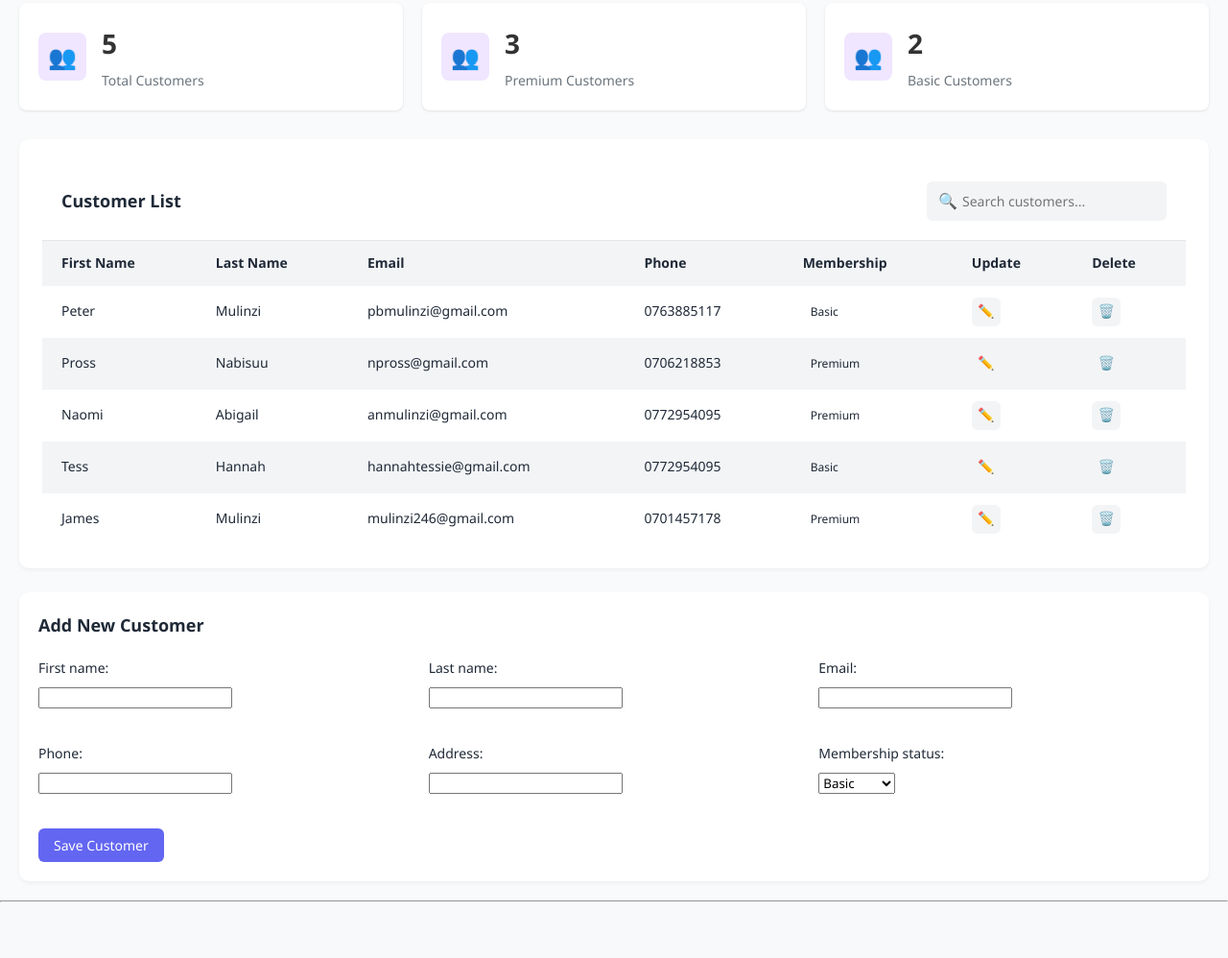
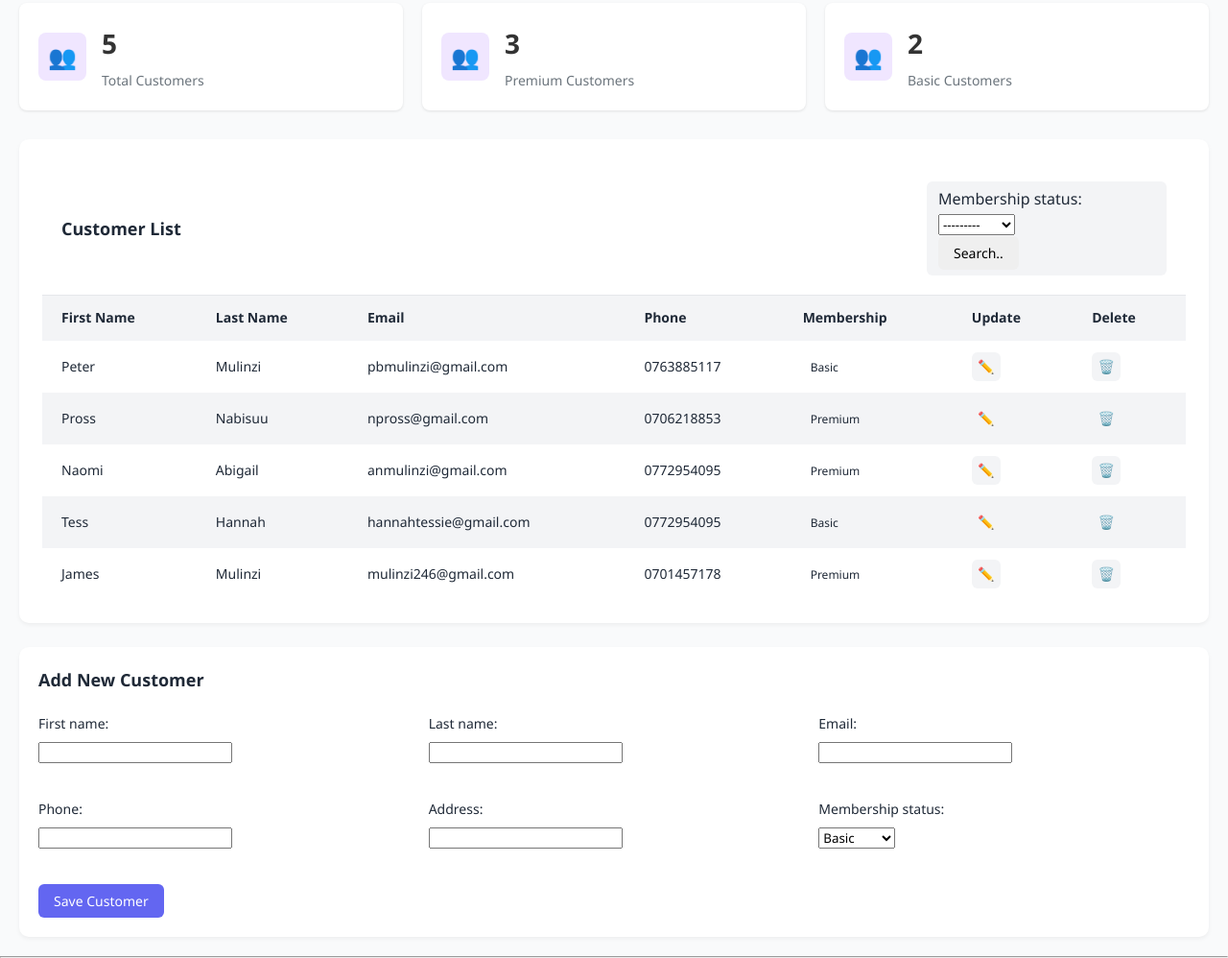
Before and after one commit to pbmulinzi/Pierre_CMS, a Django app: page / in a window 1280 px wide. Shown: the part 141-1139 px from the top of the page at 96% size. Before the commit the page ends 1081 px from the top, so only its background shows below. Run offline with Django 5.2, Linux system fonts and the light colour scheme; data comes from the database, SQL or seed files in the repository.

Commit message:
changing the filter format

```diff
--- a/pierre_CMS_App/filters.py
+++ b/pierre_CMS_App/filters.py
@@ -6,8 +6,6 @@
 from .models import *
 
 class CustomerFilter(django_filters.FilterSet):
-    first_name = CharFilter(field_name= 'first_name', lookup_expr='icontains')
-    # icontains = ignore case sensitivity!
     class Meta:
         model = Customer
-        fields = ['first_name', 'last_name', 'phone', 'email', 'address', 'membership_status']
+        fields = ['membership_status']
--- a/pierre_CMS_App/templates/pierre_CMS_App/dashboardPage.html
+++ b/pierre_CMS_App/templates/pierre_CMS_App/dashboardPage.html
@@ -39,8 +39,11 @@
         <div class="card-header">
             <h2 class="card-title">Customer List</h2>
             <div class="search-box">
-                <span>🔍</span>  <!--Will be getting a better icon soon. This will do for now though -->
-                <input type="text" placeholder="Search customers...">
+
+                <form method="get">
+                    {{myFilter.form}}
+                <button class="btn btn-primry btn-outline-info" type="submit">Search..</button>
+                </form>
             </div>
         </div>
         <table>
--- a/pierre_CMS_App/views.py
+++ b/pierre_CMS_App/views.py
@@ -3,6 +3,8 @@
 from django.shortcuts import render, redirect, get_object_or_404
 from . models import *
 from . forms import *
+
+from .filters import CustomerFilter
 
 # Create your views here.
 
@@ -13,17 +15,24 @@
     total_basic_customers = Customer.objects.filter(membership_status = 'Basic').count()
     total_premium_customers = Customer.objects.filter(membership_status = 'Premium').count()
     form = CustomerForm(request.POST)
+
+    myFilter = CustomerFilter(request.GET, queryset=customers)
+    customers = myFilter.qs
+
     if request.method == 'POST' and form.is_valid():
         form.save()
         return redirect('dashboard')
     else:
         form = CustomerForm()
+
     context = {
         'customers': customers,
         'total_customers': total_customers,
         'total_basic_customers': total_basic_customers,
         'total_premium_customers': total_premium_customers,
-        'form': form
+        'form': form,
+
+        'myFilter': myFilter,
     }
     return render(request, 'pierre_CMS_App/dashboardPage.html', context)
 
```
